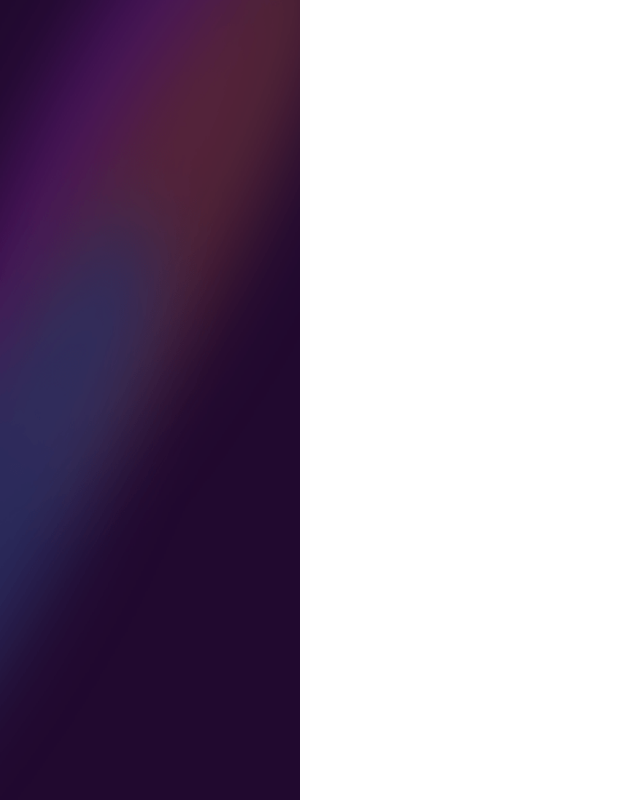
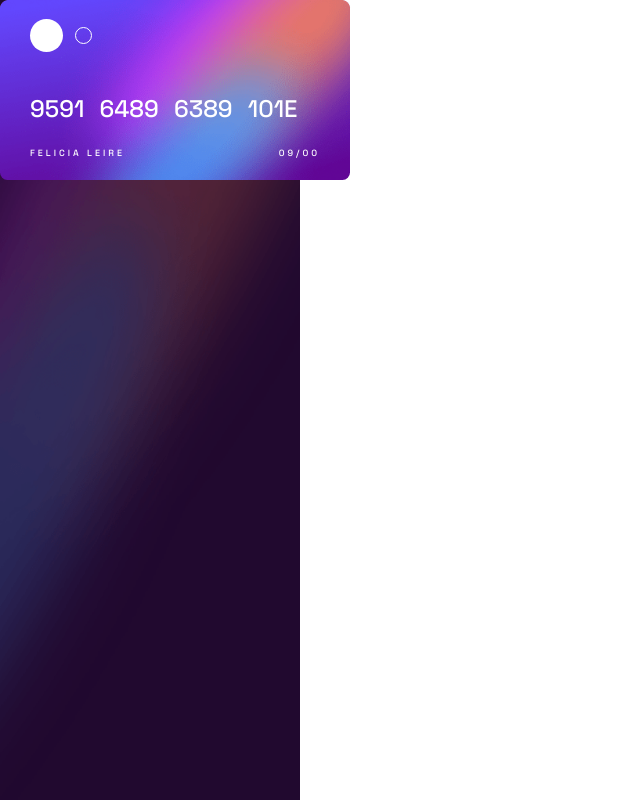
Before and after one commit to SouhailM07/interactive-card-details-form, a React (Vite) app: page / in a window 1280 px wide. Shown: the whole page, without its empty margins (0-640 px from the left). Built offline with nearby package versions, Linux system fonts and the light colour scheme.

Commit message:
[FrontCard] closer look {1}

```diff
--- a/index.html
+++ b/index.html
@@ -5,6 +5,14 @@
     <link rel="icon" type="image/svg+xml" href="/vite.svg" />
     <meta name="viewport" content="width=device-width, initial-scale=1.0" />
     <title>interactive-card-details-form</title>
+    <!-- Fonts -->
+    <!-- Space Grotesk -->
+    <link rel="preconnect" href="https://fonts.googleapis.com" />
+    <link rel="preconnect" href="https://fonts.gstatic.com" crossorigin />
+    <link
+      href="https://fonts.googleapis.com/css2?family=Space+Grotesk:wght@500&display=swap"
+      rel="stylesheet"
+    />
   </head>
   <body>
     <div id="root"></div>
--- a/src/App.css
+++ b/src/App.css
@@ -1,3 +1,7 @@
 html {
   font-size: 62.5%;
 }
+
+body {
+  font-family: "Space Grotesk", sans-serif;
+}
--- a/src/components/Container/Container.tsx
+++ b/src/components/Container/Container.tsx
@@ -1,11 +1,13 @@
 // style
 import "./container.css";
 // components
-
+import { FrontCard } from "../../components";
 export default function Container() {
   return (
     <>
-      <div id="container" className="h-screen"></div>
+      <div id="container" className="h-screen">
+        <FrontCard />
+      </div>
     </>
   );
 }
--- a/src/components/FrontCard/FrontCard.tsx
+++ b/src/components/FrontCard/FrontCard.tsx
@@ -1,3 +1,24 @@
+// style
+import "./frontCard.css";
+
 export default function FrontCard() {
-  return <>FrontCard</>;
+  return (
+    <>
+      <div id="frontCard">
+        {/* section one */}
+        <div id="frontCard-s1">
+          <div id="frontCard-s1-bc"></div>
+          <div id="frontCard-s1-sc"></div>
+        </div>
+        {/* section two */}
+        <div id="frontCard-s2">
+          <div id="frontCard-s2-cardNumber">9591 6489 6389 101E</div>
+          <div id="frontCard-s2-bottomDetails">
+            <span>FELICIA LEIRE</span>
+            <span>09/00</span>
+          </div>
+        </div>
+      </div>
+    </>
+  );
 }
--- /dev/null
+++ b/src/components/FrontCard/frontCard.css
@@ -0,0 +1,37 @@
+@tailwind base;
+@tailwind components;
+@tailwind utilities;
+
+@layer components {
+  /*=====================================================================================*/
+  /* section one */
+  /*=====================================================================================*/
+  #frontCard {
+    background: no-repeat url("../../assets/images/bg-card-front.png");
+    background-size: cover;
+    @apply w-[35rem] h-[18rem] rounded-xl flex flex-col justify-around px-[3rem];
+  }
+  #frontCard-s1 {
+    @apply flex  justify-between w-[6.2rem];
+  }
+  #frontCard-s1-bc {
+    @apply bg-white h-[3.3rem] w-[3.3rem] rounded-full;
+  }
+  #frontCard-s1-sc {
+    @apply border-[1px] border-white h-[1.7rem] w-[1.7rem] rounded-full mt-[8px];
+  }
+  /*=====================================================================================*/
+  /* section 2 */
+  /*=====================================================================================*/
+  #frontCard-s2 {
+    @apply flex flex-col justify-between h-[7rem] text-white;
+  }
+  #frontCard-s2-cardNumber {
+    @apply text-[2.4rem];
+    word-spacing: 9px;
+  }
+  #frontCard-s2-bottomDetails {
+    @apply flex justify-between text-[0.9rem];
+    letter-spacing: 3px;
+  }
+}
```
